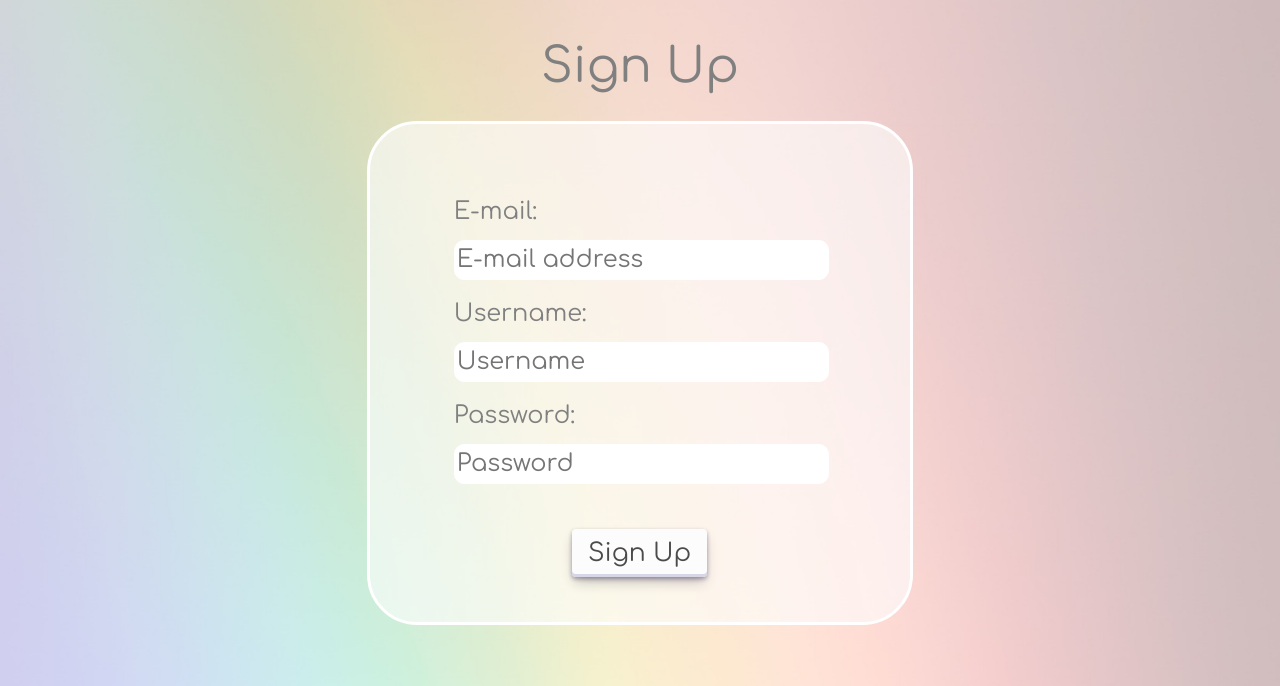
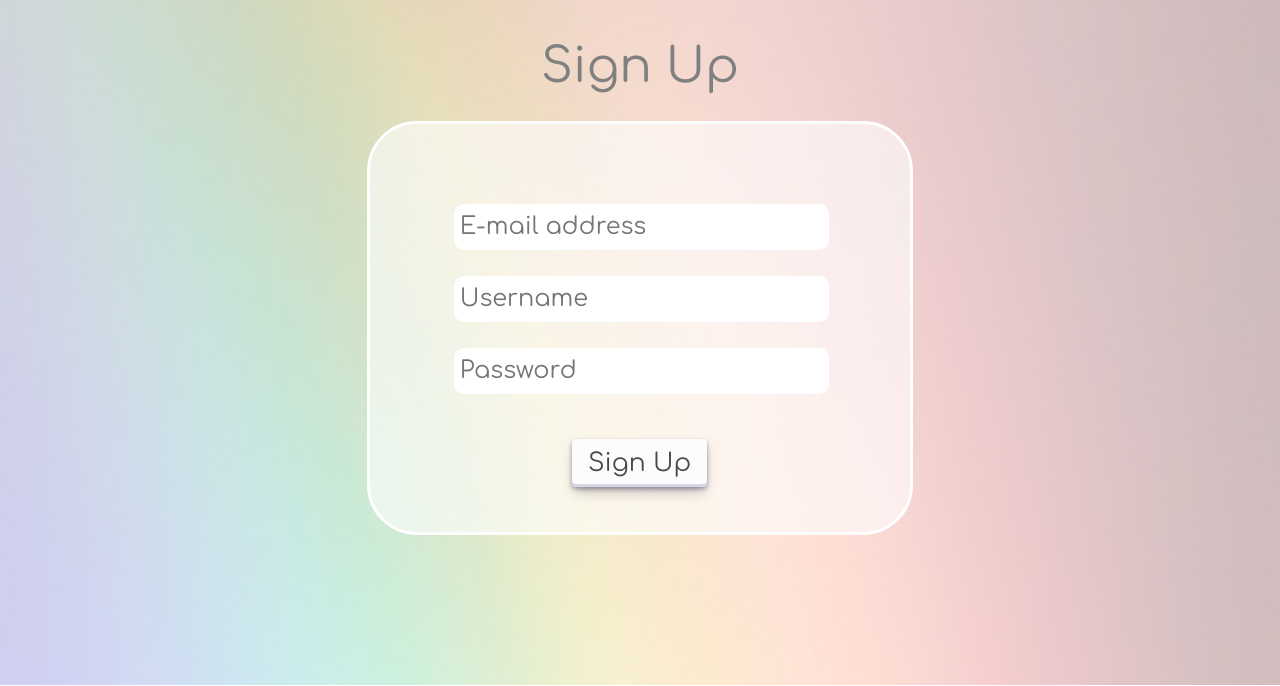
Before and after one commit to MarcelloMuy/Hackathon-Repo, a Django app: page /accounts/signup/ in a window 1280 px wide. Shown: the part 183-869 px from the top of the page. Run offline with Django 3.2, Linux system fonts and the light colour scheme; some libraries are stand-ins or nearby versions; some web fonts are replaced.

Commit message:
Remove labels from forms

```diff
--- a/static/css/auth.css
+++ b/static/css/auth.css
@@ -47,13 +47,14 @@
 .auth-form p label{
     text-align: left;
     margin-left: 17%;
+    display: none;
 }
 
 .auth-form p input{
   margin-top: 10px;
   margin-left: 17%;
   width: 100%;
-  border: solid 1px white;
+  border: solid 4px white;
   border-radius: 10px;
 }
 
```
